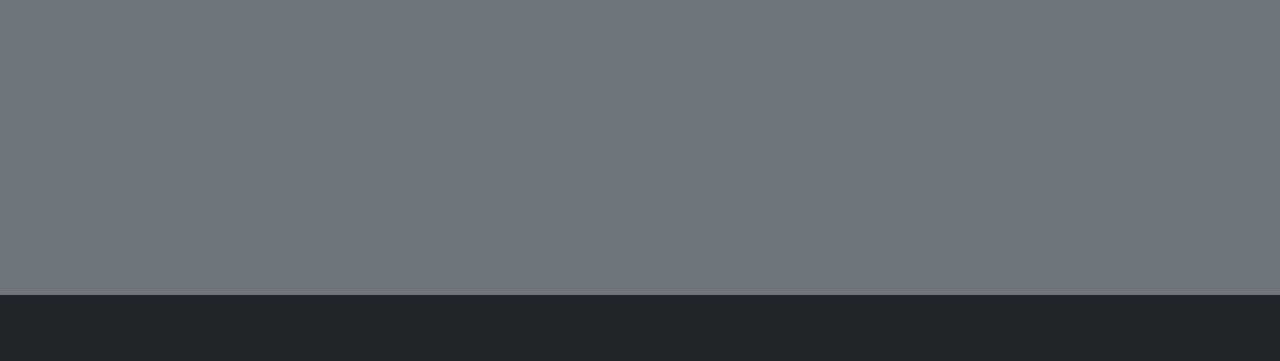
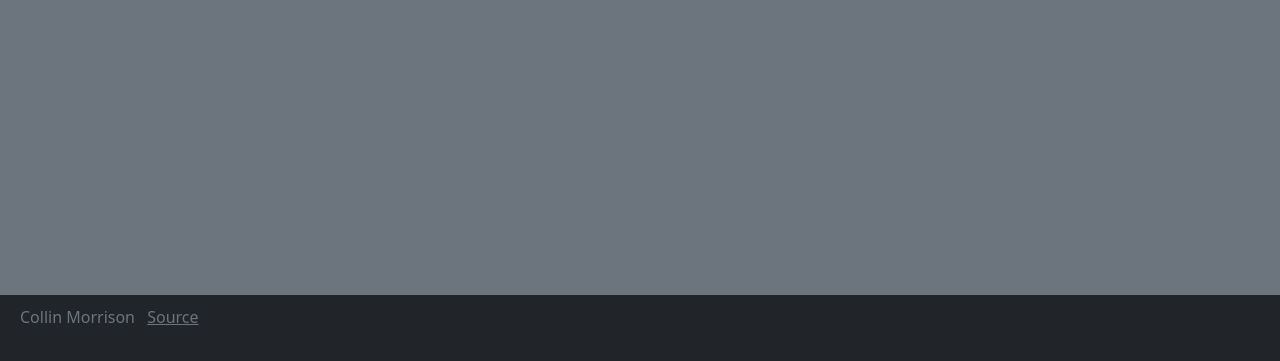
Before and after one commit to CollinMorrison/startup, a plain HTML site: page login.html in a window 1280 px wide. Shown: the part 395-756 px from the top of the page. Drawn offline with nearby package versions, Linux system fonts and the light colour scheme.

Commit message:
Added footer to login page

```diff
--- a/login.html
+++ b/login.html
@@ -29,3 +29,10 @@
             </div>
         </main>
     </body>
+    <footer class="bg-dark text-dark text-muted h-100">
+        <div class="container-fluid padding-top">
+            <span class="text-reset m-2">Collin Morrison</span>
+            <a class="text-reset" href="https://github.com/CollinMorrison/startup">Source</a>
+        </div>
+    </footer>
+</html>
```
